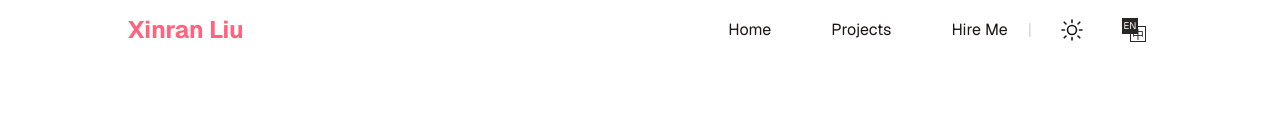
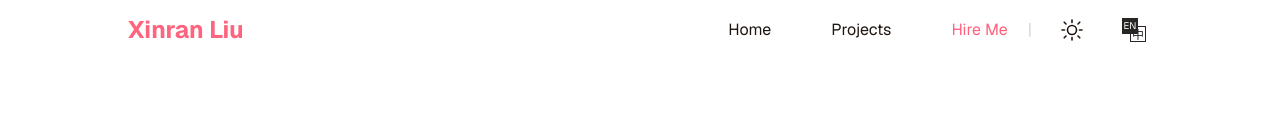
Before and after one commit to linx4200/xinran.liu, a Next.js app: page /en/contact in a window 1280 px wide. Shown: the top 138 px of the page. Built offline with nearby package versions, Linux system fonts and the light colour scheme.

Commit message:
feat: Implement multi-language routing for navigation links and active state detection.

```diff
--- a/src/components/Nav.tsx
+++ b/src/components/Nav.tsx
@@ -1,12 +1,13 @@
 'use client';
 
 import Link from 'next/link';
-import { usePathname } from 'next/navigation';
+import { useParams, usePathname } from 'next/navigation';
 import { DarkModeSwitch } from '@/components/DarkModeSwitch';
 import { LangSwitch } from '@/components/LangSwitch';
 import { SayHi } from '@/components/SayHi';
 
-{/* todo: 是否有可能就改为自动获取到 page.tsx 文件, 而不用在这里手写 */ }
+import { type LangCode } from '@/dictionaries';
+
 const pages = [
   {
     name: 'Home',
@@ -27,7 +28,19 @@ const pages = [
 ];
 
 const Nav = () => {
+  const params = useParams();
+  const lang = params.lang as LangCode;
+
   const pathname = usePathname();
+
+  const isCurrentPath = (path: string) => {
+    let currentPath = pathname;
+    if (currentPath.startsWith(`/${lang}`)) {
+      currentPath = currentPath.replace(`/${lang}`, '');
+    }
+    return currentPath === path;
+  };
+
   return (
     <nav
       className="w-full h-15 flex gap-5 text-base/15 items-center justify-end"
@@ -35,14 +48,17 @@ const Nav = () => {
       dev-mode="tailwind"
       data-dev-mode-react-name="Nav"
     >
-      {pathname !== '/' && <div className='flex-1 text-primary text-left font-bold text-2xl/15'><SayHi name="Xinran Liu" /></div>}
+      {!isCurrentPath('/') && <div className='flex-1 text-primary text-left font-bold text-2xl/15'><SayHi name="Xinran Liu" /></div>}
       <ul className="flex gap-15">
         {
-          pages.map(page => (
-            <li key={page.name} className={`${pathname === page.route && 'text-primary'}`}>
-              <Link href={page.route} aria-current={pathname === page.route ? 'page' : undefined}>{page.name}</Link>
-            </li>
-          ))
+          pages.map(page => {
+            const href = `/${lang}${page.route}`;
+            return (
+              <li key={page.name} className={`${isCurrentPath(page.route) && 'text-primary'}`}>
+                <Link href={href} aria-current={isCurrentPath(page.route) ? 'page' : undefined}>{page.name}</Link>
+              </li>
+            )
+          })
         }
       </ul>
       <div className='text-stone-300' aria-hidden="true">|</div>
```
